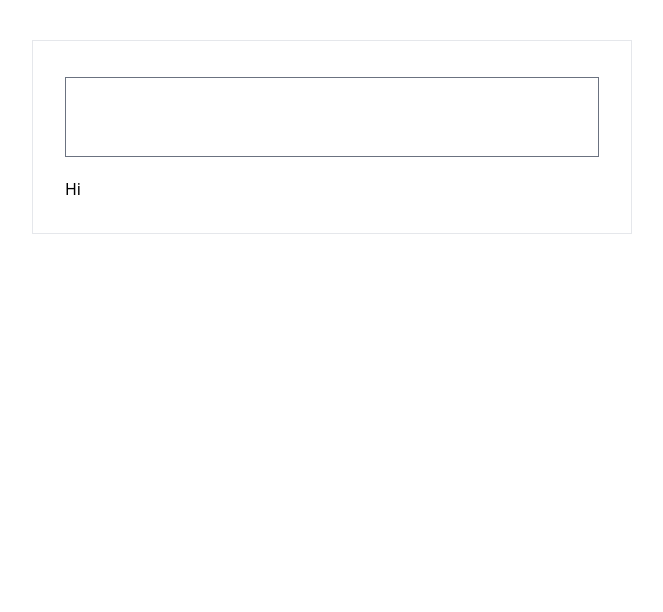
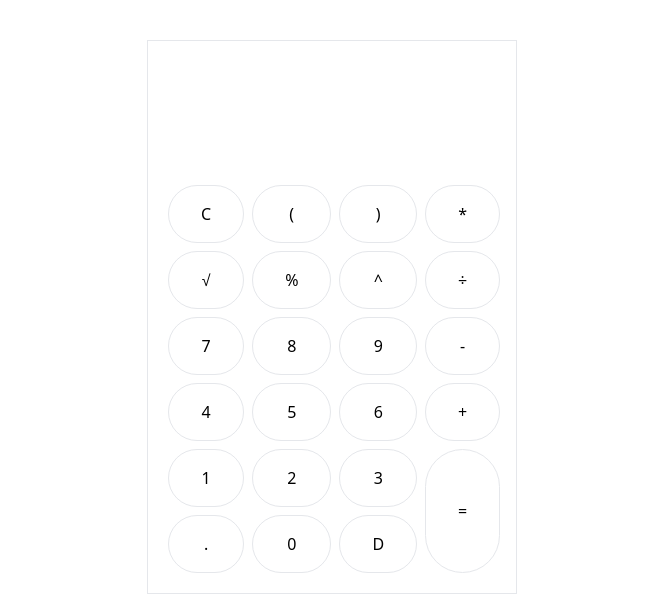
Before and after one commit to MaestroDev19/basic-project-js-calculator, a plain HTML site: page index.html in a window 1280 px wide. Shown: the whole page, without its empty margins (308-971 px from the left). Drawn offline with nearby package versions, Linux system fonts and the light colour scheme.

Commit message:
buttons functionality in progress

```diff
--- a/index.html
+++ b/index.html
@@ -5,16 +5,48 @@
     <meta http-equiv="X-UA-Compatible" content="IE=edge">
     <meta name="viewport" content="width=device-width, initial-scale=1.0">
     <link rel="stylesheet" href="main.css">
-    <script src="main.js"></script>
+    <script defer src="main.js"></script>
     <script src="https://cdn.tailwindcss.com"></script>
     <script src="tailwind.config.js"></script>
     <title>Calculator</title>
 </head>
 <body>
    <div class=" container mx-auto flex justify-center mt-10">
-      <div class=" w-[600px] border border-1 p-8  space-y-5">
-        <input type="text"id="Email" class="mt-1 w-full  h-[80px] p-3 border border-gray-500 bg-baby-powder text-sm text-gray-700 focus-within:border-penn-blue "/>
-        <p>Hi</p>
+      <div class=" w-[370px] border border-1 p-5  space-y-5">
+        <input type="text"id="textArea" class="mt-1 w-full  h-[100px] p-3  bg-baby-powder text-xl text-gray-700 focus-within:border-penn-blue "/>
+        <div class="flex flex-row space-x-2">
+            <div class="flex flex-col justify-between space-y-2">
+                <button class="px-8 py-4 border border-1 rounded-full" onclick="clear()">C</button>
+                <button class="px-8 py-4 border border-1 rounded-full">√</button>
+                <button class="px-8 py-4 border border-1 rounded-full" onclick="num7()">7</button>
+                <button class="px-8 py-4 border border-1 rounded-full" onclick="num4()">4</button>
+                <button class="px-8 py-4 border border-1 rounded-full" onclick="num1()">1</button>
+                <button class="px-8 py-4 border border-1 rounded-full">.</button>
+            </div>
+            <div class="flex flex-col justify-between space-y-2">
+                <button class="px-8 py-4 border border-1 rounded-full">(</button>
+                <button class="px-8 py-4 border border-1 rounded-full">%</button>
+                <button class="px-8 py-4 border border-1 rounded-full" onclick="num8()">8</button>
+                <button class="px-8 py-4 border border-1 rounded-full" onclick="num5()">5</button>
+                <button class="px-8 py-4 border border-1 rounded-full" onclick="num2()">2</button>
+                <button class="px-8 py-4 border border-1 rounded-full" onclick="num()">0</button>
+            </div>
+            <div class="flex flex-col justify-between space-y-2">
+                <button class="px-8 py-4 border border-1 rounded-full">)</button>
+                <button class="px-8 py-4 border border-1 rounded-full">^</button>
+                <button class="px-8 py-4 border border-1 rounded-full" onclick="num9()">9</button>
+                <button class="px-8 py-4 border border-1 rounded-full" onclick="num6()">6</button>
+                <button class="px-8 py-4 border border-1 rounded-full" onclick="num3()">3</button>
+                <button class="px-8 py-4 border border-1 rounded-full">D</button>
+            </div>
+            <div class="flex flex-col justify-between space-y-2">
+                <button class="px-8 py-4 border border-1 rounded-full">*</button>
+                <button class="px-8 py-4 border border-1 rounded-full">÷</button>
+                <button class="px-8 py-4 border border-1 rounded-full">-</button>
+                <button class="px-8 py-4 border border-1 rounded-full">+</button>
+                <button class="px-8 py-4 border border-1 rounded-full grow" onclick="solve()">=</button>
+            </div>
+        </div>
       </div>
    </div>
 </body>
--- a/main.js
+++ b/main.js
@@ -0,0 +1,59 @@
+let textArea = document.querySelector('#textArea');
+
+
+function num1(){
+    textArea.value += "1";
+}
+
+function num2(){
+    textArea.value +="2"
+}
+function num3(){
+    textArea.value +="3"
+}
+
+function num4(){
+    textArea.value +="4"
+}
+
+function num5(){
+    textArea.value +="5"
+}
+
+function num6(){
+    textArea.value +="6"
+}
+
+function num7(){
+    textArea.value +="7"
+}
+
+function num8(){
+    textArea.value +="8"
+}
+
+function num9(){
+    textArea.value +="9"
+}
+
+function num() {
+    textArea.value +="0"
+}
+
+function add(){
+    textArea.value += "+"
+}
+
+function sub(){
+    textArea.value += "-"
+}
+
+function solve(){
+    answer = eval(textArea.value);
+    textArea.value = answer;
+}
+
+function clear(){
+    textArea.value ="";
+    textArea.textContent = "";
+}
```
